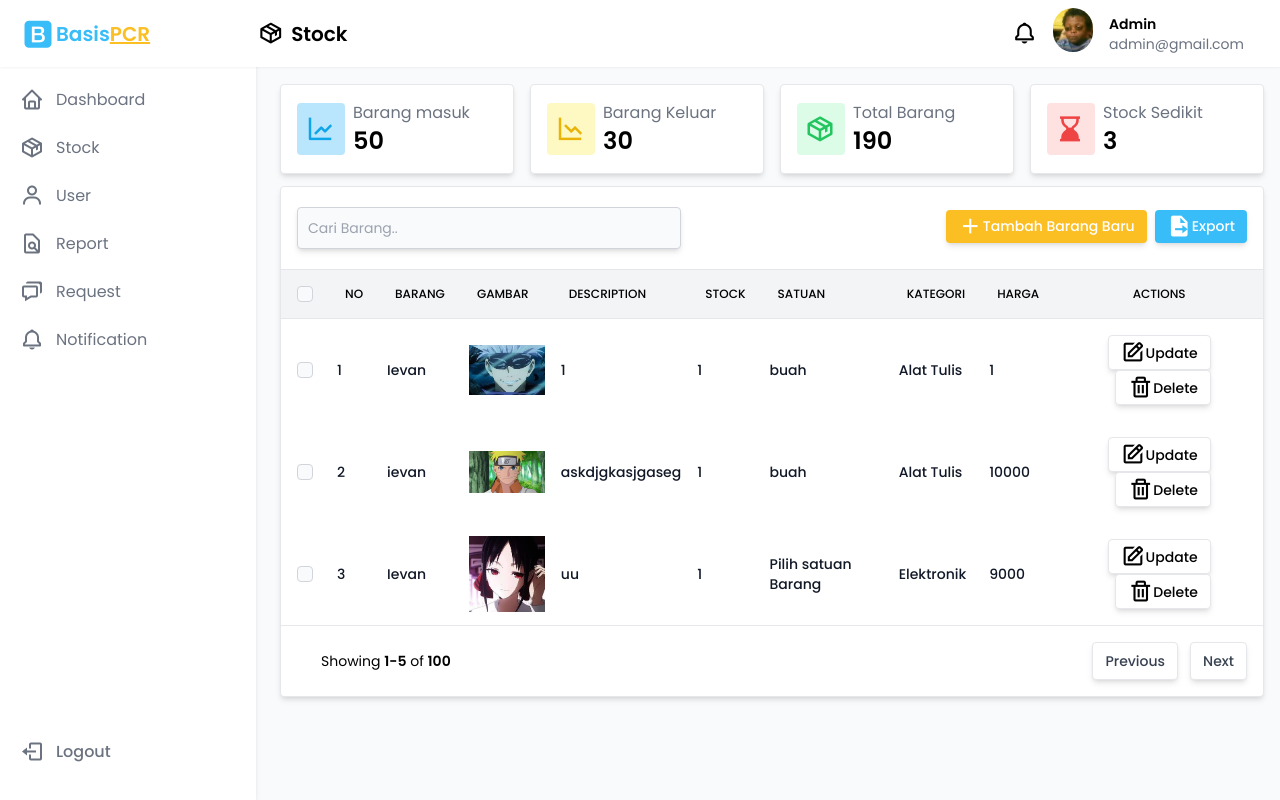
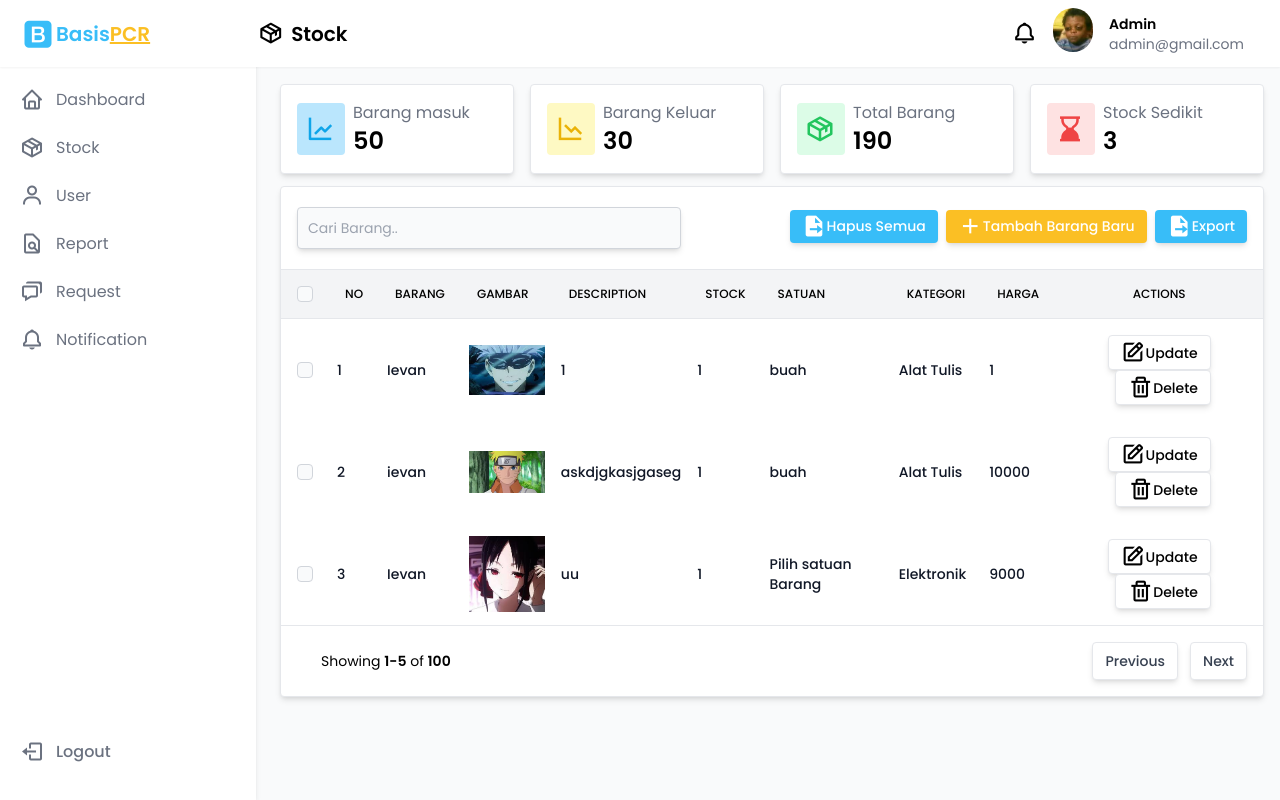
Before and after one commit to IevanBry/inventory-app-baak, a CodeIgniter app: page /inventory-app-baak/index.php/stock/index in a window 1280 px wide. Run offline with CodeIgniter, Linux system fonts and the light colour scheme; a user stored in the database is signed in; data comes from the database, SQL or seed files in the repository; some libraries are stand-ins or nearby versions.

Commit message:
menambahkan icon untuk menghapus semua tampilan

```diff
--- a/application/views/stock/index.php
+++ b/application/views/stock/index.php
@@ -48,17 +48,20 @@
 
                     </div>
                     <div class="flex gap-2">
+                        <button id="deleteAll" type="button"
+                            class="bg-sky-400 text-white hover:bg-sky-500 flex  items-center shadow-md font-medium rounded text-sm px-3 py-1">
+                            <i class='bx bxs-file-export text-md'></i>
+                            <span>Hapus Semua</span>
+                        </button>
                         <button type="button" id="tambahBarang" data-modal-target="tambahBarangModal"
                             data-modal-toggle="tambahBarangModal"
                             class="bg-amber-400 text-white hover:bg-amber-500 flex items-center shadow-md font-medium rounded text-sm px-3 py-1 ">
                             <i class='bx bx-plus'></i>
                             <span> Tambah Barang Baru</span>
-
                         </button>
                         <button id="exportDataUser" type="button"
                             class="bg-sky-400 text-white hover:bg-sky-500 flex  items-center shadow-md font-medium rounded text-sm px-3 py-1">
                             <i class='bx bxs-file-export text-md'></i>
-
                             <span>Export</span>
                         </button>
                     </div>
@@ -144,10 +147,10 @@
 
                                     <td scope="" class="p-4 space-x-2 text-center">
                                         <button id="updateBarangButton" type="button"
-                                        data-modal-target="updateBarangModal<?= $no ?>"
-                                        data-modal-toggle="updateBarangModal<?= $no ?>"
-                                        class="inline-flex items-center px-3 py-1 text-sm font-medium rounded shadow-md bg-white border hover:bg-gray-100">
-                                        <i class="bx bx-edit"></i>
+                                            data-modal-target="updateBarangModal<?= $no ?>"
+                                            data-modal-toggle="updateBarangModal<?= $no ?>"
+                                            class="inline-flex items-center px-3 py-1 text-sm font-medium rounded shadow-md bg-white border hover:bg-gray-100">
+                                            <i class="bx bx-edit"></i>
                                             Update
                                         </button>
 
@@ -162,7 +165,7 @@
                                     </td>
                                 </tr>
                                 <!-- update barang modal -->
-                                <div id="updateBarangModal<?=$no ?>" tabindex="-1" aria-hidden="true"
+                                <div id="updateBarangModal<?= $no ?>" tabindex="-1" aria-hidden="true"
                                     class="hidden overflow-y-auto overflow-x-hidden fixed top-0 right-0 left-0 z-50 justify-center items-center w-full md:inset-0 h-[calc(100%-1rem)] max-h-full">
                                     <div class="relative p-4 w-full max-w-2xl max-h-full">
                                         <!-- Modal content -->
```
